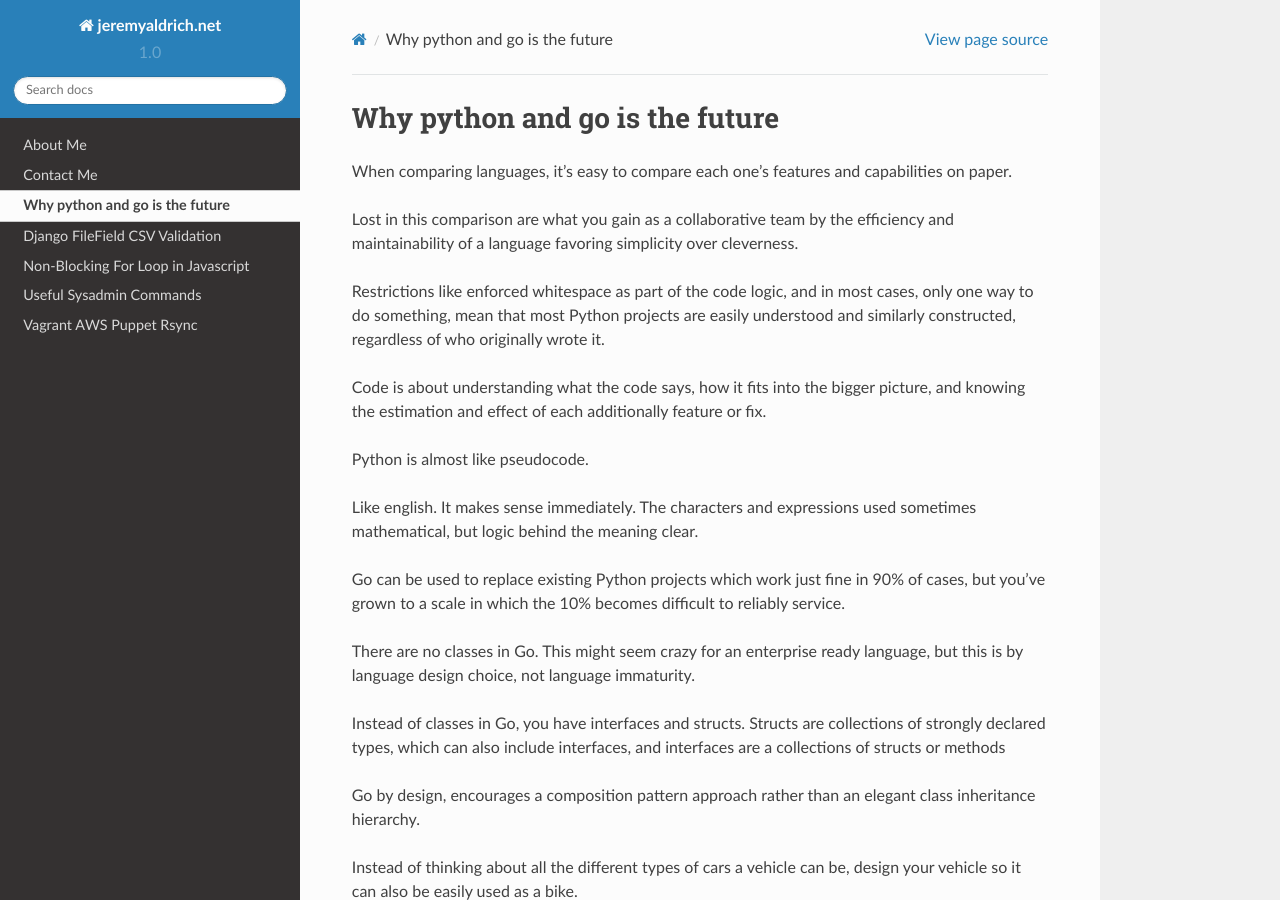
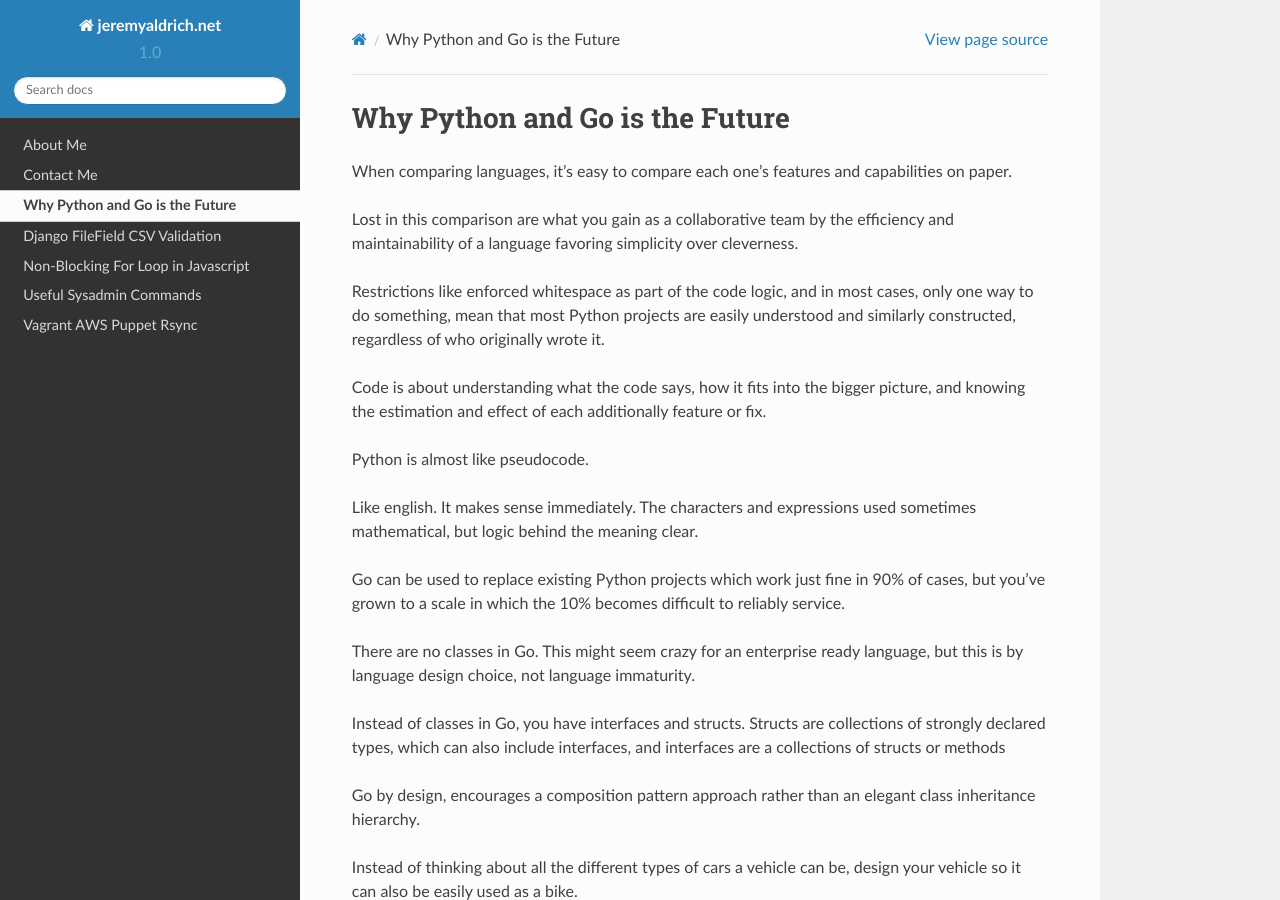
Before and after one commit to jeraldrich/blog, a Sphinx documentation site: the page built from docs/python_go_future.rst, in a window 1280 px wide and 900 px high. Built offline with Sphinx 7.4.7 and the Read the Docs theme 2.0.0, drawn with Linux system fonts in a browser that asks for light colours.

Commit message:
fix caps

```diff
--- a/docs/python_go_future.rst
+++ b/docs/python_go_future.rst
@@ -1,4 +1,4 @@
-Why python and go is the future
+Why Python and Go is the Future
 =======
 
 When comparing languages, it’s easy to compare each one’s features and capabilities on paper.
```
